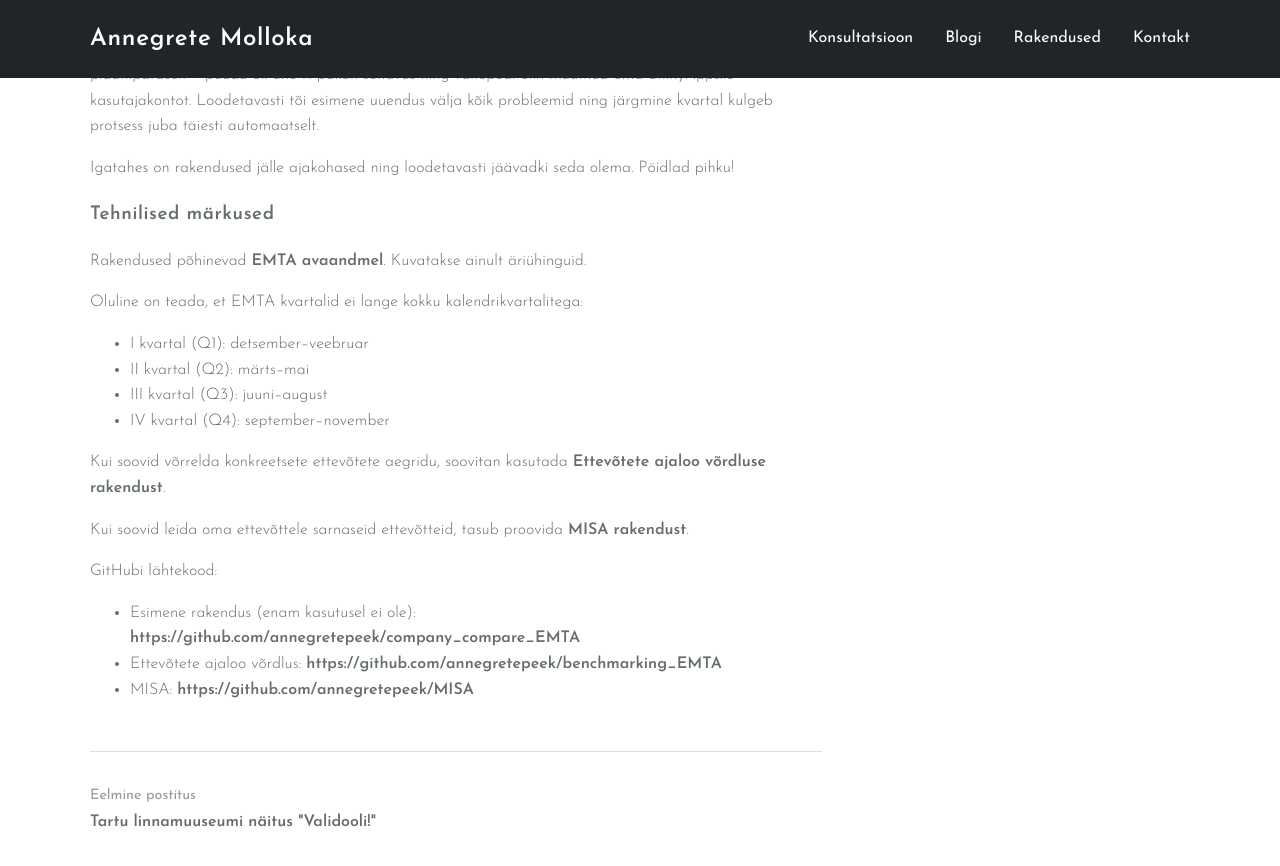
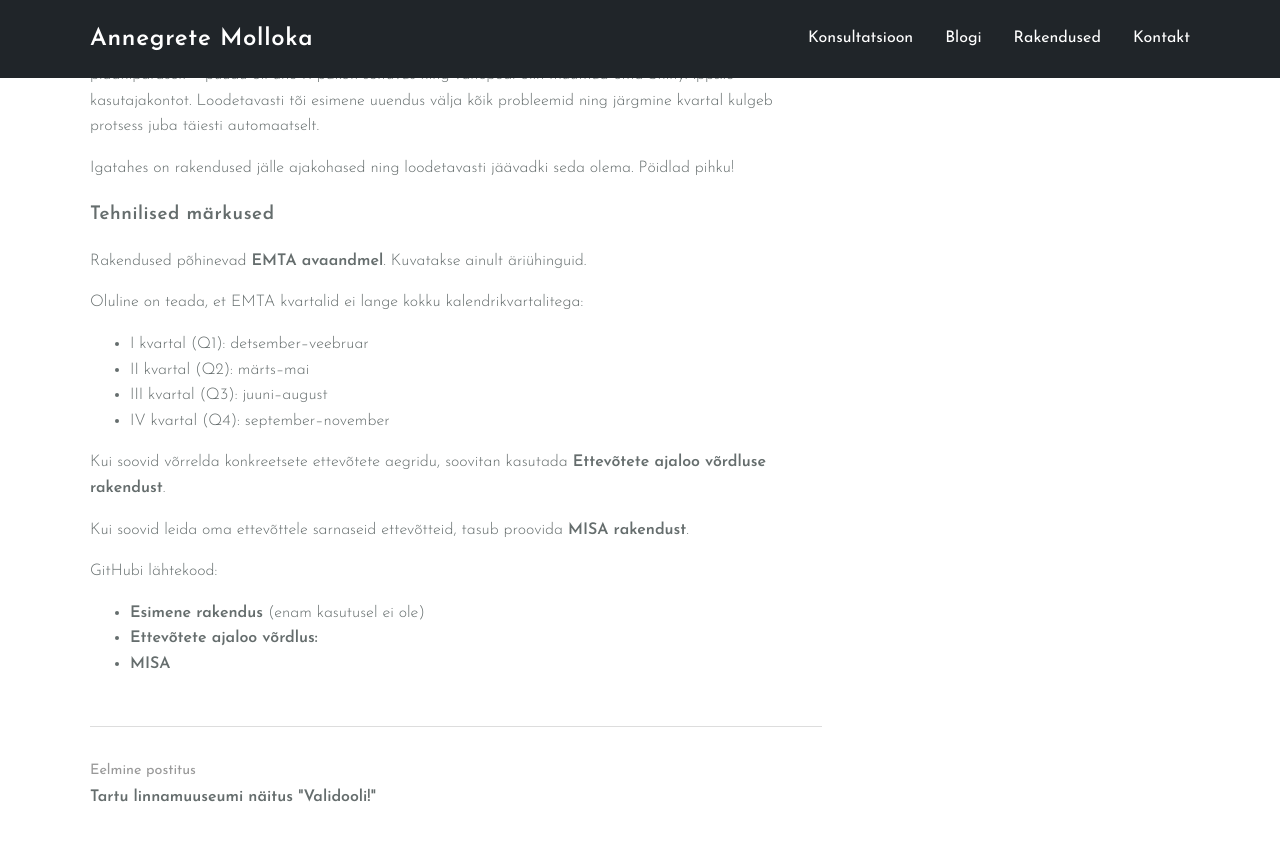
Before and after one commit to annegretepeek/annegrete.ee, a Jekyll site: the page built from _posts/2026-07-15-uuendatud-andmed-emta-rakendustes.md, in a window 1280 px wide and 900 px high, scrolled down 1797 px. Shown: the top 866 px of the window. Built offline with Jekyll 4.4.1, drawn with Linux system fonts in a browser that asks for light colours; some of the changed lines change nothing that is shown.

Commit message:
github links

```diff
--- a/_posts/2026-07-15-uuendatud-andmed-emta-rakendustes.md
+++ b/_posts/2026-07-15-uuendatud-andmed-emta-rakendustes.md
@@ -60,6 +60,6 @@ Kui soovid leida oma ettevõttele sarnaseid ettevõtteid, tasub proovida [MISA r
 
 GitHubi lähtekood:
 
-* Esimene rakendus (enam kasutusel ei ole): [https://github.com/annegretepeek/company_compare_EMTA](https://github.com/annegretepeek/company_compare_EMTA)
-* Ettevõtete ajaloo võrdlus: [https://github.com/annegretepeek/benchmarking_EMTA](https://github.com/annegretepeek/benchmarking_EMTA)
-* MISA: [https://github.com/annegretepeek/MISA](https://github.com/annegretepeek/MISA)
+* [Esimene rakendus](https://github.com/annegretepeek/company_compare_EMTA) (enam kasutusel ei ole)
+* [Ettevõtete ajaloo võrdlus:](https://github.com/annegretepeek/benchmarking_EMTA)
+* [MISA](https://github.com/annegretepeek/MISA)
```
